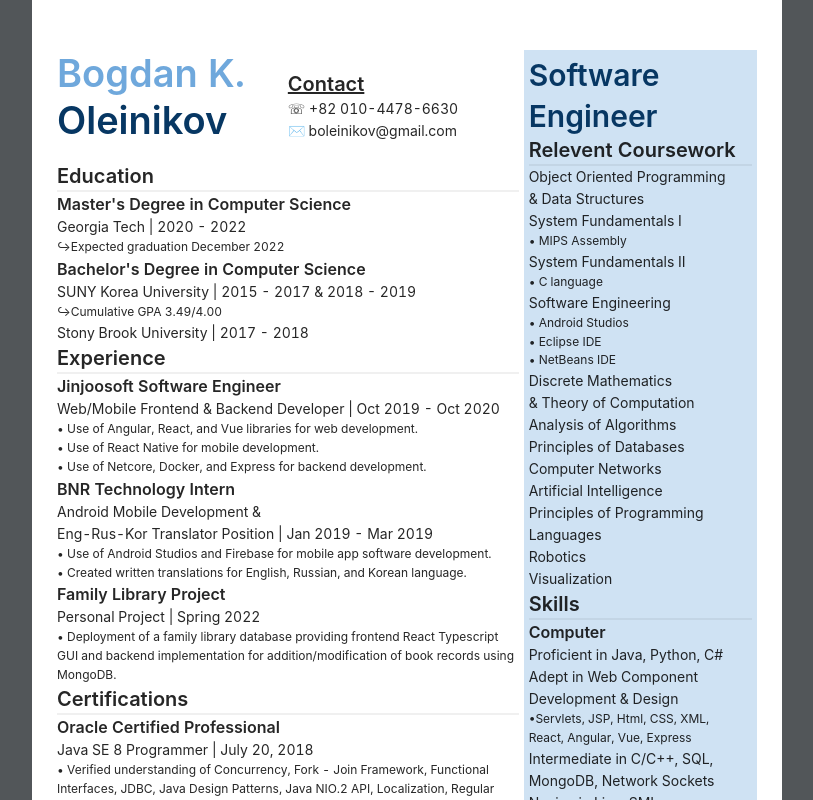
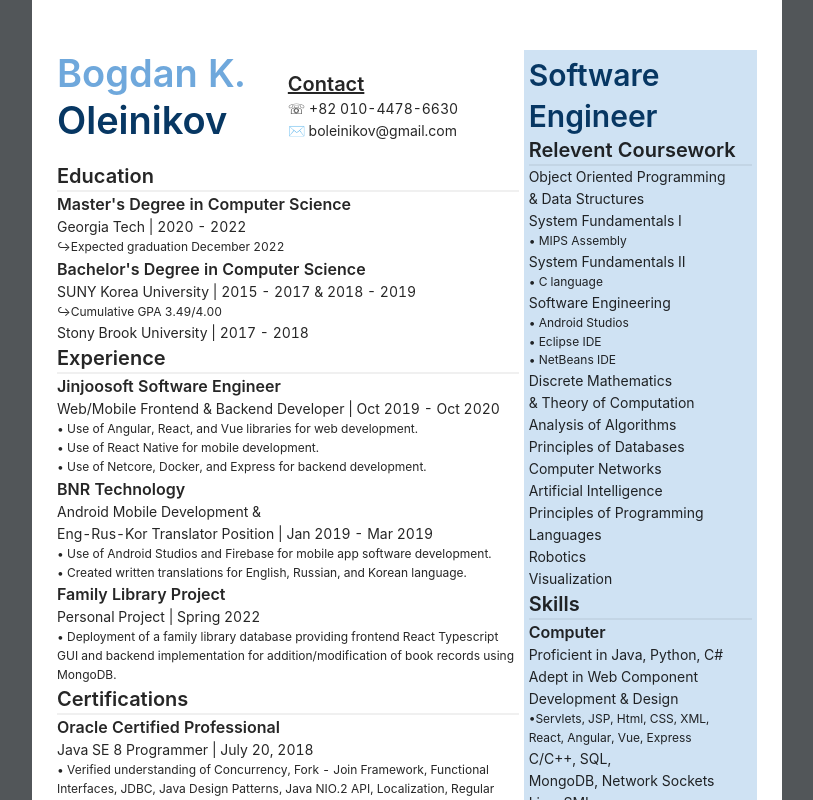
Before and after one commit to bowdawn/oleinikov-resume, a React (Create React App) app: page / in a window 1280 px wide. Shown: the top 800 px of the page, without its empty margins (233-1046 px from the left). Built offline with nearby package versions, Linux system fonts and the light colour scheme.

Commit message:
update info

```diff
--- a/src/App.tsx
+++ b/src/App.tsx
@@ -52,7 +52,7 @@ const App: FC = () => (
               </div>
             </div>
             <div>
-              <Title level={5}>BNR Technology Intern</Title>
+              <Title level={5}>BNR Technology</Title>
               <div className='description-title'>Android Mobile Development &<br />
                 Eng-Rus-Kor Translator Position | Jan 2019 - Mar 2019</div>
               <div className='description-detail'>• Use of Android Studios and Firebase for mobile app software development.<br />
@@ -133,9 +133,9 @@ const App: FC = () => (
           Development & Design<br />
           <div className='description-detail'>•Servlets, JSP, Html, CSS, XML,<br />
             React, Angular, Vue, Express</div>
-          Intermediate in C/C++, SQL,<br />
+          C/C++, SQL,<br />
           MongoDB, Network Sockets<br />
-          Novice in Lisp, SML<br />
+          Lisp, SML<br />
         </div>
         <Title level={5} >Languages</Title>
         <div>
```
